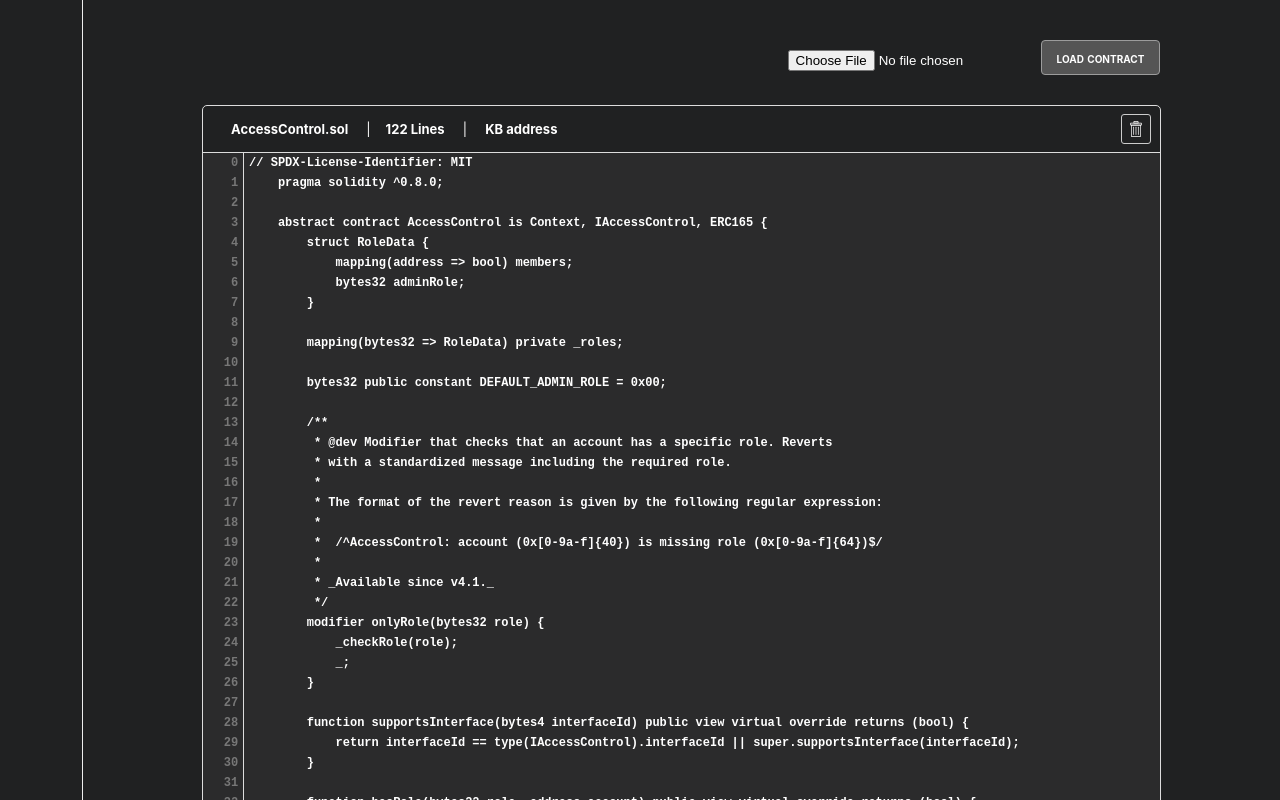
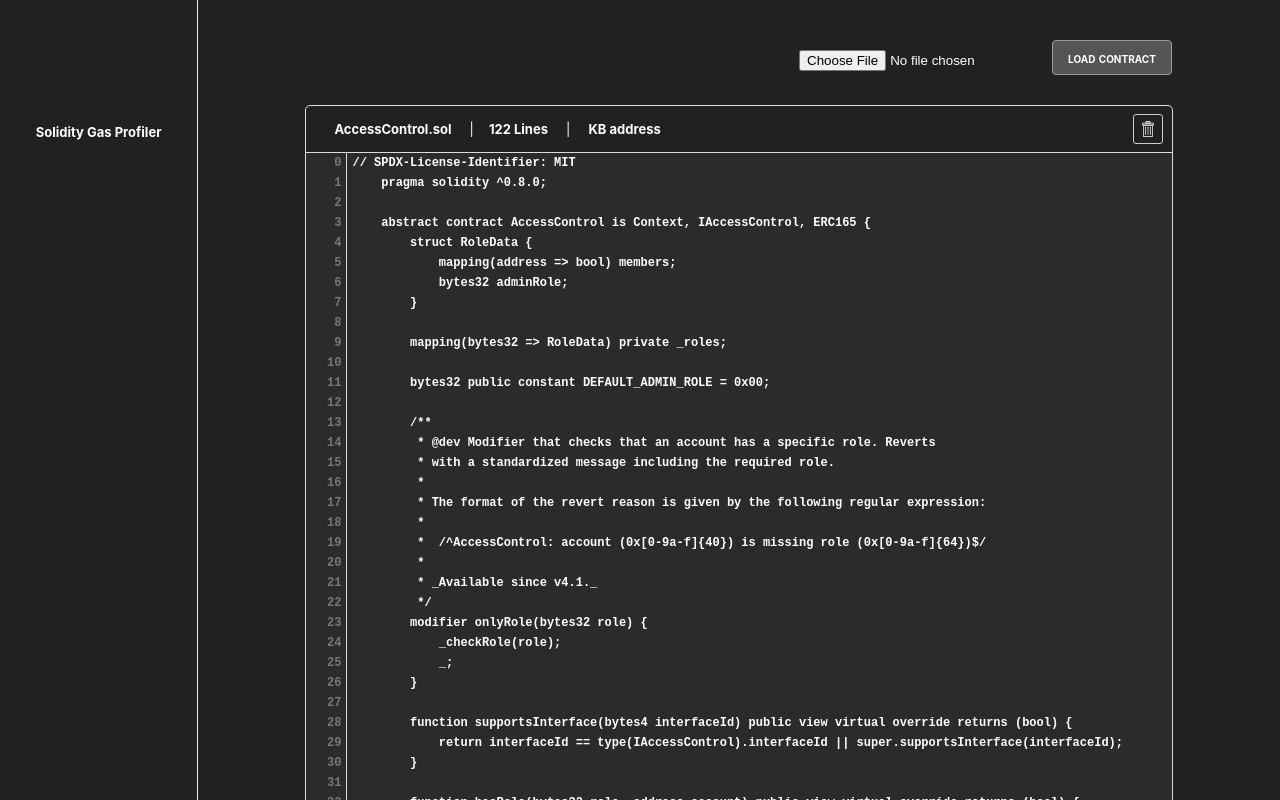
Before and after one commit to vlmlee/Gas-Profiler, a React (Create React App) app: page / in a window 1280 px wide. Shown: the top 800 px of the page. Built offline with nearby package versions, Linux system fonts and the light colour scheme.

Commit message:
updated styles

```diff
--- a/src/App.js
+++ b/src/App.js
@@ -21,7 +21,9 @@ function App() {
 
     return (
         <div className="App">
-            <div className={'sidebar'}></div>
+            <div className={'sidebar'}>
+                <div className={'sidebar__title'}>Solidity Gas Profiler</div>
+            </div>
             <div className={'main'}>
                 <header>
                     <Button onClick={uploadFile}>load contract</Button>
--- a/src/App.scss
+++ b/src/App.scss
@@ -36,16 +36,19 @@ header {
 .App {
     display: flex;
     flex-direction: row;
+    font-size: 14px;
 
     .sidebar {
-        flex-grow: 1;
+        flex-grow: 2;
         border-right: 1px solid #eee;
         overflow-y: scroll;
         overflow-x: hidden;
-        box-shadow: 0 0 4px 0 #eee;
         position: relative;
         z-index: 0;
         color: white;
+        font-size: 13px;
+        font-weight: bold;
+
         -ms-overflow-style: none;
         scrollbar-width: none;
 
@@ -53,29 +56,10 @@ header {
             display: none;
         }
 
-        h1 {
-            font-size: 24px;
-            font-family: 'New York Medium', -apple-system, BlinkMacSystemFont, 'Segoe UI', Helvetica, Arial, sans-serif,
-                'Apple Color Emoji', 'Segoe UI Emoji';
-        }
-
-        p {
-            font-size: 14px;
-            font-weight: 500;
-            font-family: 'Helvetica Neue', -apple-system, BlinkMacSystemFont, 'Segoe UI', Helvetica, Arial, sans-serif,
-                'Apple Color Emoji', 'Segoe UI Emoji';
-            margin-top: 15px;
-        }
-
-        h1,
-        p {
+        &__title {
+            text-align: center;
             position: relative;
-            left: 60px;
-            top: 105px;
-        }
-
-        p {
-            left: 63px;
+            top: 124px;
         }
     }
 
@@ -110,7 +94,7 @@ header {
 
     .main {
         position: relative;
-        flex-grow: 4;
+        flex-grow: 6;
         z-index: 1;
         background-color: #202122;
         color: white;
```
